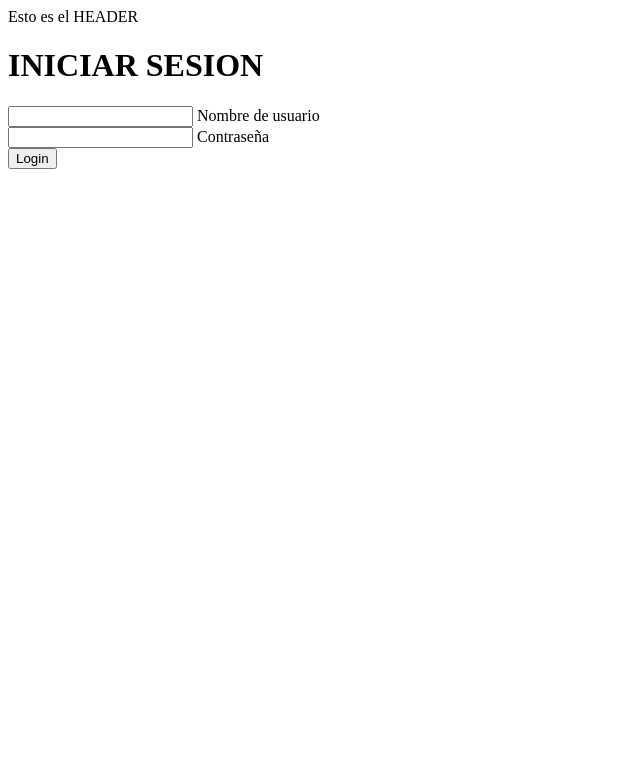
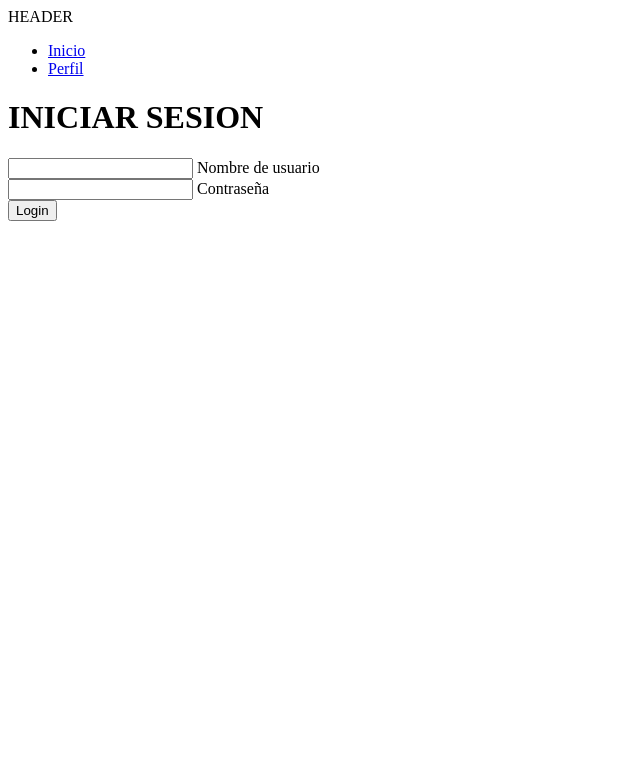
Before and after one commit to franciscozunigap/basedatos_t2, a PHP site: page /login.php in a window 1280 px wide. Shown: the top 783 px of the page, without its empty margins (0-640 px from the left). Run offline with PHP 8.4, Linux system fonts and the light colour scheme.

Commit message:
Update header.php

```diff
--- a/PHP/header.php
+++ b/PHP/header.php
@@ -1,6 +1,34 @@
 <?php
 
 
-echo "Esto es el HEADER";
+echo "HEADER";
 
 ?>
+
+<!DOCTYPE html>
+<html lang="en">
+<head>
+    <meta charset="UTF-8">
+    <meta http-equiv="X-UA-Compatible" content="IE=edge">
+    <meta name="viewport" content ="width=device-width, initial-scale=1.0">
+    <title> sitio </title>
+
+<head>
+
+<body>
+
+    <nav class="navbar navbar-expand-lg navbar-dark bg-primary">
+
+        <ul class="nav navbar-nav">
+            <li class="nav-item">
+                <a class="nav-link" href="#">Inicio </a>
+            </li>
+            <li class="nav-item">
+                <a class="nav-link" href="#">Perfil</a>
+            </li>
+        </ul>
+    </nav>
+
+
+
+<body>
```
